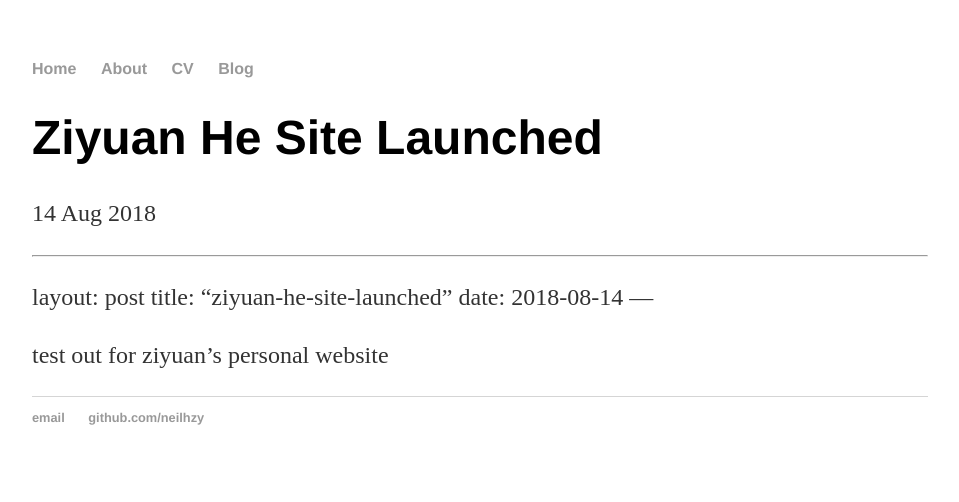
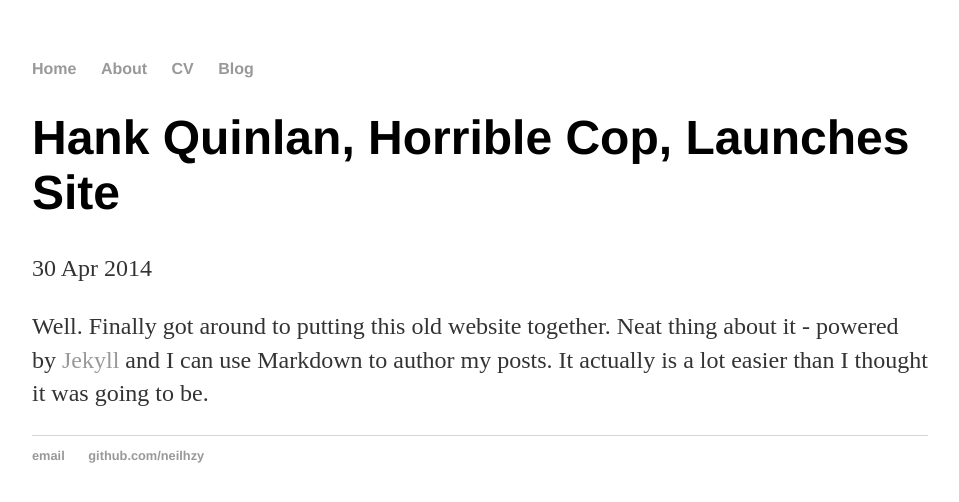
Before and after one commit to Neilhzy/neilhzy.github.io, a Jekyll site: the page built from _posts/2018-08-14-ziyuan-he-site-launched.md, in a window 1280 px wide. Shown: the top 502 px of the page, without its empty margins (160-1119 px from the left). Built offline with Jekyll 4.4.1, drawn with Linux system fonts in a browser that asks for light colours; our own code applies the rules of GitHub Pages for plain Markdown files.

Commit message:
Update 2018-08-14-ziyuan-he-site-launched.md

```diff
--- a/_posts/2018-08-14-ziyuan-he-site-launched.md
+++ b/_posts/2018-08-14-ziyuan-he-site-launched.md
@@ -1,8 +1,7 @@
-
 ---
 layout: post
-title: "ziyuan-he-site-launched"
-date: 2018-08-14
+title: "Hank Quinlan, Horrible Cop, Launches Site"
+date: 2014-04-30
 ---
 
-test out for ziyuan's personal website
+Well. Finally got around to putting this old website together. Neat thing about it - powered by [Jekyll](http://jekyllrb.com) and I can use Markdown to author my posts. It actually is a lot easier than I thought it was going to be.
```
